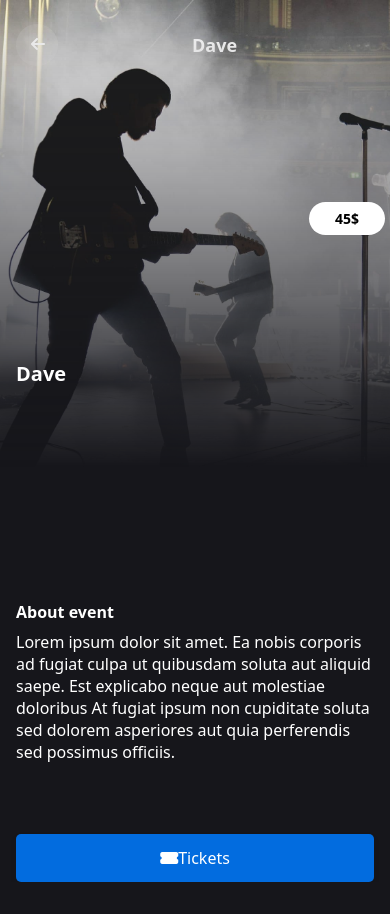
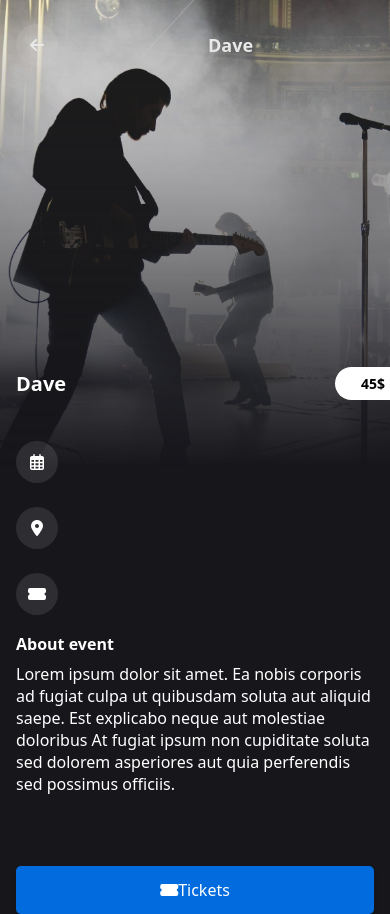
Before and after one commit to joanajaupi/event-app, a React (Create React App) app in the folder client/: page /event in a window 390 px wide. Before the commit the page ends 882 px from the top, so only its background shows below. Built offline with nearby package versions, Linux system fonts and the light colour scheme.

Commit message:
the icons issue resolved

```diff
--- /dev/null
+++ b/client/src/components/icon/icon.css
@@ -0,0 +1,16 @@
+
+.circle {
+    background: rgba(255, 255, 255, 0.1);
+    width: 42px;
+    flex-shrink: 0;
+    height: 42px;
+    border-radius: 32px;
+    display: flex;
+    justify-content: center;
+    align-items: center;
+    margin-top: 24px;
+    margin-right: 24px;
+  }
+ i {
+    color: #fff;
+  }
--- /dev/null
+++ b/client/src/components/icon/icon.js
@@ -0,0 +1,14 @@
+import React from 'react';
+import './icon.css'
+
+export const Icon = (props) => {
+
+    return (
+        <div className="wrapper">
+            <div className="circle">
+                <i className={props.icon}></i>
+            </div>
+
+        </div>
+    )
+}
--- a/client/src/components/layouts/eventPage.css
+++ b/client/src/components/layouts/eventPage.css
@@ -9,25 +9,50 @@
     }
     .event-details{
         display: flex;
-        flex-direction: row;
+        flex-direction: column;
         justify-content: space-between;
         height: 198px;
         /*overlap*/
         position: absolute;
         z-index: 1;
-        margin-top: 360px;
+        margin-top: 350px;
         margin-left: 16px;
+    }
+    .name-price{
+        display: flex;
+        flex-direction: row;
+        justify-content: space-between;
+        align-items: center;
+        margin-bottom: 0px;
+    }
+    .priceBtn{
+        border-radius: 23px;
+        width: 76px;
+        height: 33px;
+        margin-left: 269px;
+        background-color: #FFFFFF;
+        display: flex;
+        flex-direction: row;
+        justify-content: center;
+        align-items: center;
+    }
+    .price{
+        font-size: 14px;
+        text-align: center;
+        font-weight: bold;
+        color: #000;
 
     }
-    .event-details p{
-        margin-top: 0px;
+    .event-name{
+
         color: #fff;
         font-size: 20px;
         font-weight: bold;
         text-align: left;
         opacity: 1;
-        z-index: 1;
+
     }
+
     .eventPage-title{
         position : absolute;
         top: 33px;
@@ -87,10 +112,11 @@
         color: #FFFFFF;
         opacity: 1;
     }
-
-
-
+    .header{
+        margin-left: 16px;
+    }
     .eventPagediv2{
+        margin-top: 32px;
         margin-left: 16px;
         margin-right: 16px;
 
@@ -128,4 +154,11 @@
         font-size: 16px;
         font-weight: normal;
     }
+
+    .date-time,
+    .location{
+        height: 42px;
+        width: 100%;
+        margin-bottom: 24px;
+    }
 }
--- a/client/src/components/layouts/eventPage.js
+++ b/client/src/components/layouts/eventPage.js
@@ -1,6 +1,6 @@
 import React from 'react';
 import './eventPage.css'
-import {PriceButton} from '../suggestedEventCard/price';
+import {Icon} from '../icon/icon'
 export const EventPage = () => {
     const backgroundImage = {
         backgroundImage: `url(${process.env.PUBLIC_URL + '/images/am.jpg'})`,
@@ -8,19 +8,35 @@ export const EventPage = () => {
     return (
         <div className="eventPage-container">
             <div className="eventPagediv1"  style={backgroundImage} >
-            <div class="backButtonCircle">
-            </div>
-            <div class="backButton">
-                    <i class="fas fa-arrow-left"></i>
-            </div>
+            <div className="header">
+            <Icon icon="fas fa-arrow-left" />
                 <div className="eventPage-title">
                     <p>Dave</p>
                 </div>
             </div>
+            </div>
             <div className="event-details">
-                    <p>Dave</p>
+                    <div className="name-price">
+                        <p className="event-name">Dave</p>
+                        <div className="priceBtn">
+                            <p className="price">45$</p>
+                        </div>
+
+                    </div>
+
+                    <div className="date-time">
+                        <Icon icon="far fa-calendar-alt" />
+
+
+                    </div>
+                    <div className="location">
+                        <Icon icon="fas fa-map-marker-alt" />
+                    </div>
+                    <div className="tickets">
+                        <Icon icon="fas fa-ticket-alt" />
+                    </div>
             </div>
-            <PriceButton price="45$"/>
+
             <div className="eventPagediv2">
                 <div className="event-information">
                     <p className="about-event">
```
Also changed, not shown: client/public/icons/Icons+Indicators---System-Icons---calendar---#333333.svg (added).
